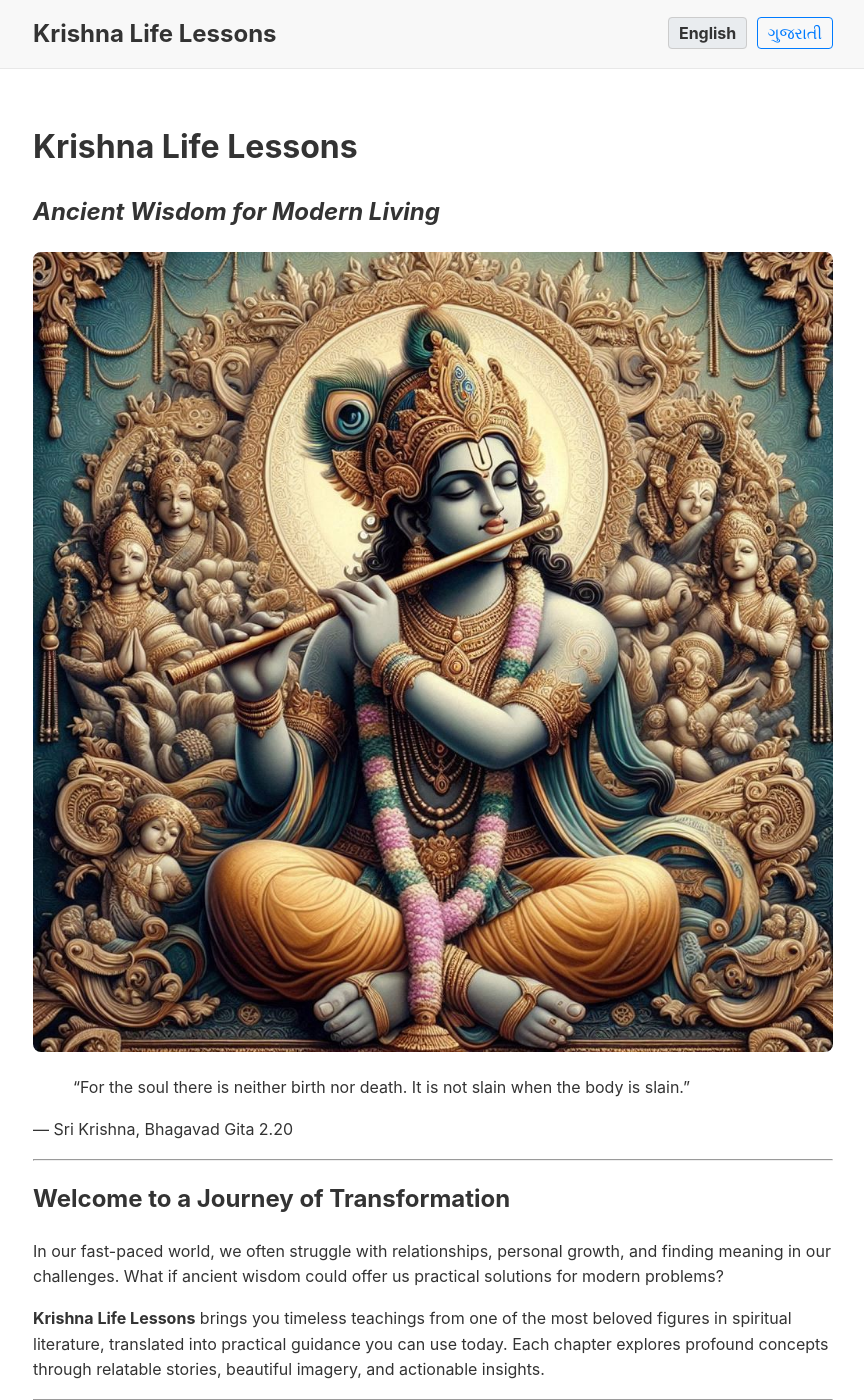
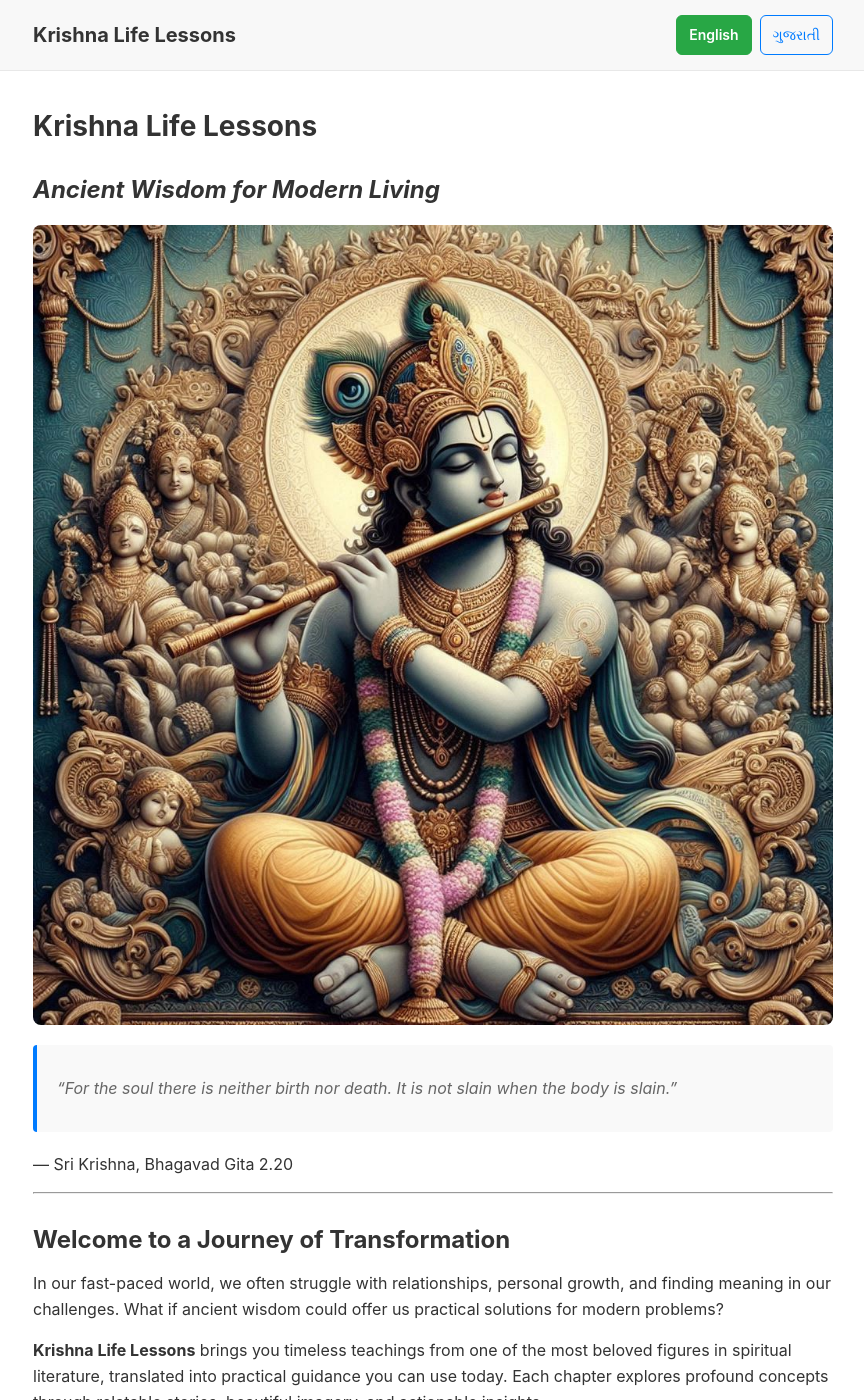
Before and after one commit to yashshah-dev/krishna-life-lesson, a Jekyll site: the page built from index.md, in a window 1280 px wide and 1400 px high. Shown: the whole window, without its empty margins (207-1071 px from the left). Built offline with Jekyll 4.4.1, drawn with Linux system fonts in a browser that asks for light colours.

Commit message:
Improve mobile responsive design
- Fix header layout to stack vertically on mobile
- Center language switcher on mobile screens
- Improve typography scaling for different screen sizes
- Add sticky header for better navigation
- Enhanced touch-friendly button sizes
- Better spacing and readability on small screens
- Add breakpoints for tablets (768px) and phones (480px)

```diff
--- a/assets/css/style.css
+++ b/assets/css/style.css
@@ -4,65 +4,232 @@
     color: #333;
     margin: 0;
     padding: 0;
+    font-size: 16px;
 }
 
 .wrapper {
     max-width: 800px;
     margin: 0 auto;
-    padding: 0 20px;
+    padding: 0 15px;
 }
 
 .site-header {
     background-color: #f8f8f8;
     padding: 15px 0;
     border-bottom: 1px solid #e8e8e8;
+    position: sticky;
+    top: 0;
+    z-index: 100;
 }
 
 .site-header .wrapper {
     display: flex;
     justify-content: space-between;
     align-items: center;
+    flex-wrap: wrap;
+    gap: 10px;
 }
 
 .site-title {
-    font-size: 24px;
+    font-size: 20px;
     font-weight: bold;
     text-decoration: none;
     color: #333;
+    flex: 1;
+    min-width: 200px;
 }
 
 .page-content {
-    padding: 30px 0;
+    padding: 20px 0;
 }
 
 img {
     max-width: 100%;
     height: auto;
     border-radius: 8px;
+    display: block;
+    margin: 20px auto;
+}
+
+/* Typography improvements */
+h1 {
+    font-size: 28px;
+    line-height: 1.2;
+    margin-bottom: 20px;
+}
+
+h2 {
+    font-size: 24px;
+    line-height: 1.3;
+    margin-top: 30px;
+    margin-bottom: 15px;
+}
+
+h3 {
+    font-size: 20px;
+    line-height: 1.4;
+    margin-top: 25px;
+    margin-bottom: 10px;
+}
+
+p {
+    margin-bottom: 15px;
+}
+
+blockquote {
+    border-left: 4px solid #007bff;
+    padding-left: 20px;
+    margin: 20px 0;
+    font-style: italic;
+    color: #666;
+    background-color: #f9f9f9;
+    padding: 15px 20px;
+    border-radius: 4px;
 }
 
 /* Language Switcher Styles */
+.language-switcher {
+    display: flex;
+    gap: 8px;
+    align-items: center;
+    flex-shrink: 0;
+}
+
 .language-switcher a,
 .language-switcher span {
-    padding: 5px 10px;
-    margin-left: 5px;
+    padding: 8px 12px;
     text-decoration: none;
-    border-radius: 4px;
+    border-radius: 6px;
+    font-size: 14px;
+    font-weight: 500;
+    white-space: nowrap;
+    display: inline-block;
+    transition: all 0.2s ease;
 }
 
 .language-switcher a {
     color: #007bff;
     border: 1px solid #007bff;
+    background-color: transparent;
 }
 
 .language-switcher a:hover {
     background-color: #007bff;
     color: white;
+    transform: translateY(-1px);
+    box-shadow: 0 2px 4px rgba(0, 123, 255, 0.2);
 }
 
 .language-switcher span {
-    font-weight: bold;
-    color: #333;
-    border: 1px solid #ccc;
-    background-color: #e9ecef;
+    font-weight: 600;
+    color: white;
+    border: 1px solid #28a745;
+    background-color: #28a745;
 }
+
+/* Mobile Responsive Design */
+@media (max-width: 768px) {
+    body {
+        font-size: 16px;
+    }
+
+    .wrapper {
+        padding: 0 15px;
+    }
+
+    .site-header {
+        padding: 12px 0;
+    }
+
+    .site-header .wrapper {
+        flex-direction: column;
+        gap: 15px;
+        text-align: center;
+    }
+
+    .site-title {
+        font-size: 20px;
+        min-width: auto;
+        text-align: center;
+    }
+
+    .language-switcher {
+        justify-content: center;
+        gap: 10px;
+    }
+
+    .language-switcher a,
+    .language-switcher span {
+        padding: 10px 16px;
+        font-size: 14px;
+        min-width: 80px;
+        text-align: center;
+    }
+
+    .page-content {
+        padding: 15px 0;
+    }
+
+    h1 {
+        font-size: 24px;
+        text-align: center;
+        margin-bottom: 15px;
+    }
+
+    h2 {
+        font-size: 20px;
+        margin-top: 25px;
+        margin-bottom: 12px;
+    }
+
+    h3 {
+        font-size: 18px;
+        margin-top: 20px;
+        margin-bottom: 8px;
+    }
+
+    blockquote {
+        padding: 12px 15px;
+        margin: 15px 0;
+        font-size: 15px;
+    }
+
+    img {
+        margin: 15px auto;
+        border-radius: 6px;
+    }
+}
+
+@media (max-width: 480px) {
+    .wrapper {
+        padding: 0 12px;
+    }
+
+    .site-title {
+        font-size: 18px;
+    }
+
+    .language-switcher a,
+    .language-switcher span {
+        padding: 8px 12px;
+        font-size: 13px;
+        min-width: 70px;
+    }
+
+    h1 {
+        font-size: 22px;
+    }
+
+    h2 {
+        font-size: 18px;
+    }
+
+    h3 {
+        font-size: 16px;
+    }
+
+    blockquote {
+        padding: 10px 12px;
+        font-size: 14px;
+    }
+}
```
